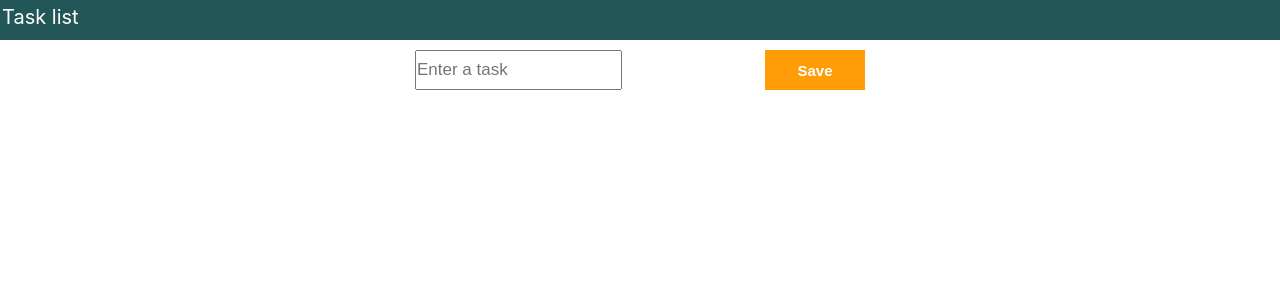
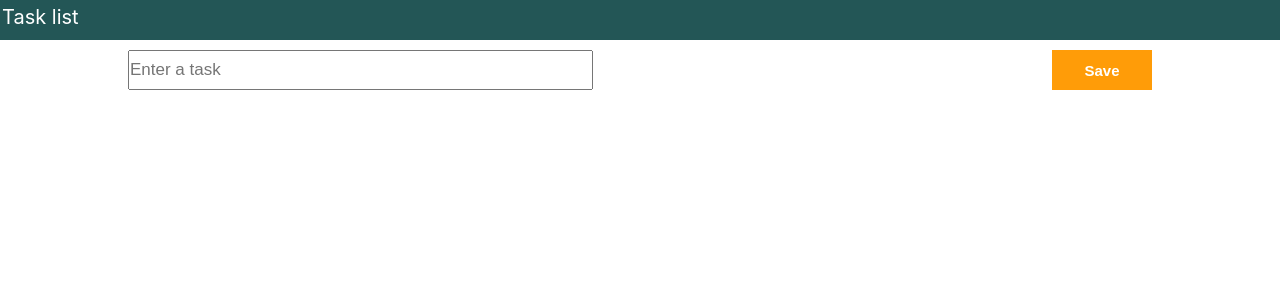
Before and after one commit to HabibulHH/taskapp, a React (Create React App) app: page / in a window 1280 px wide. Shown: the top 300 px of the page. Built offline with nearby package versions, Linux system fonts and the light colour scheme.

Commit message:
Added css for stytling

```diff
--- a/src/components/TodoContainer.js
+++ b/src/components/TodoContainer.js
@@ -8,7 +8,8 @@ import styled from "styled-components";
 const Container = styled.div`
   margin-top: 10px;
   display: grid;
-  justify-content: center;
+  margin-left: 10%;
+  margin-right: 10%;
 `;
 function TaskList(props) {
   const { tasks } = useSelector((state) => state.taskStore);
```
